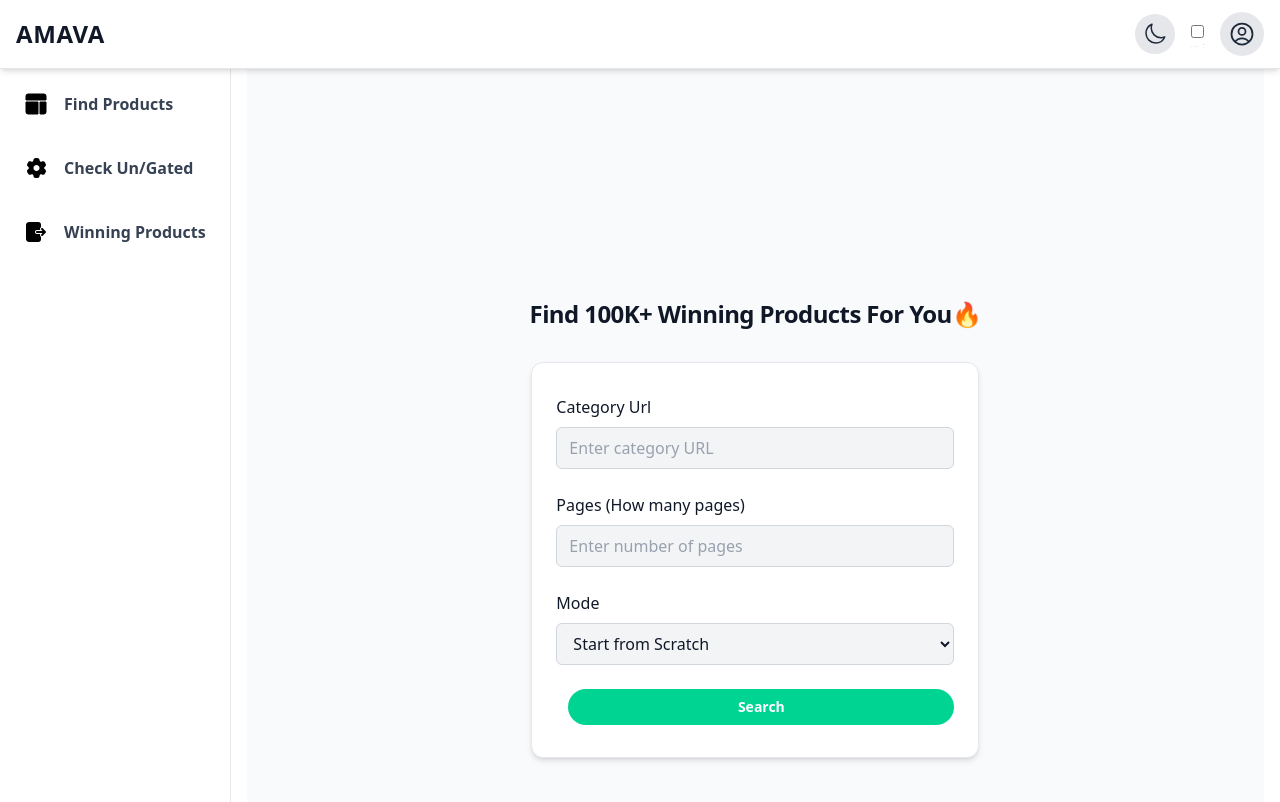
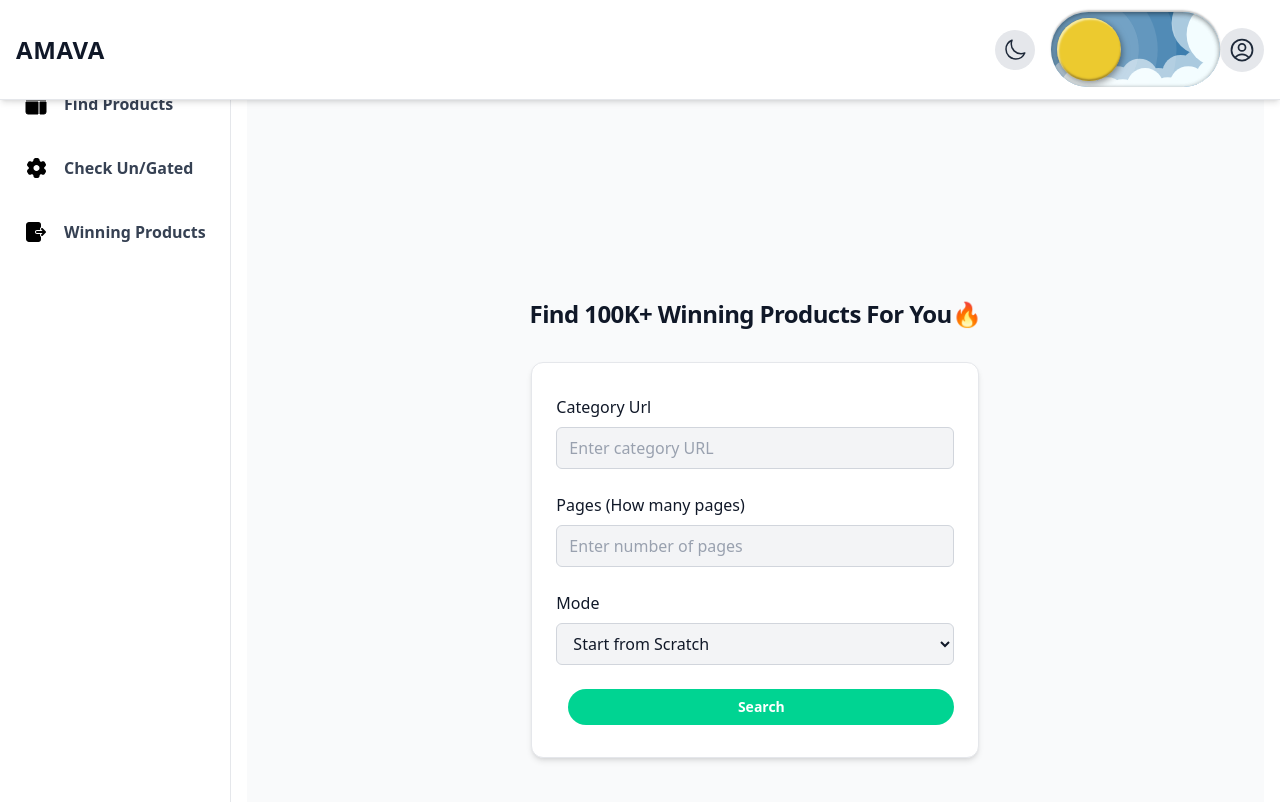
Before and after one commit to Aurabiq-A/AMAVA-Frontend, a React (Vite) app: page / in a window 1280 px wide. Shown: the top 802 px of the page. Built offline with nearby package versions, Linux system fonts and the light colour scheme.

Commit message:
Toggler Chnaged

```diff
--- a/src/App.css
+++ b/src/App.css
@@ -0,0 +1,202 @@
+.theme-switch {
+  --toggle-size: 30px;
+  /* the size is adjusted using font-size,
+     this is not transform scale,
+     so you can choose any size */
+  --container-width: 5.625em;
+  --container-height: 2.5em;
+  --container-radius: 6.25em;
+  /* radius 0 - minecraft mode :) */
+  --container-light-bg: #3D7EAE;
+  --container-night-bg: #1D1F2C;
+  --circle-container-diameter: 3.375em;
+  --sun-moon-diameter: 2.125em;
+  --sun-bg: #ECCA2F;
+  --moon-bg: #C4C9D1;
+  --spot-color: #959DB1;
+  --circle-container-offset: calc((var(--circle-container-diameter) - var(--container-height)) / 2 * -1);
+  --stars-color: #fff;
+  --clouds-color: #F3FDFF;
+  --back-clouds-color: #AACADF;
+  --transition: .5s cubic-bezier(0, -0.02, 0.4, 1.25);
+  --circle-transition: .3s cubic-bezier(0, -0.02, 0.35, 1.17);
+}
+
+.theme-switch, .theme-switch *, .theme-switch *::before, .theme-switch *::after {
+  -webkit-box-sizing: border-box;
+  box-sizing: border-box;
+  margin: 0;
+  padding: 0;
+  font-size: var(--toggle-size);
+}
+
+.theme-switch__container {
+  width: var(--container-width);
+  height: var(--container-height);
+  background-color: var(--container-light-bg);
+  border-radius: var(--container-radius);
+  overflow: hidden;
+  cursor: pointer;
+  -webkit-box-shadow: 0em -0.062em 0.062em rgba(0, 0, 0, 0.25), 0em 0.062em 0.125em rgba(255, 255, 255, 0.94);
+  box-shadow: 0em -0.062em 0.062em rgba(0, 0, 0, 0.25), 0em 0.062em 0.125em rgba(255, 255, 255, 0.94);
+  -webkit-transition: var(--transition);
+  -o-transition: var(--transition);
+  transition: var(--transition);
+  position: relative;
+}
+
+.theme-switch__container::before {
+  content: "";
+  position: absolute;
+  z-index: 1;
+  inset: 0;
+  -webkit-box-shadow: 0em 0.05em 0.187em rgba(0, 0, 0, 0.25) inset, 0em 0.05em 0.187em rgba(0, 0, 0, 0.25) inset;
+  box-shadow: 0em 0.05em 0.187em rgba(0, 0, 0, 0.25) inset, 0em 0.05em 0.187em rgba(0, 0, 0, 0.25) inset;
+  border-radius: var(--container-radius)
+}
+
+.theme-switch__checkbox {
+  display: none;
+}
+
+.theme-switch__circle-container {
+  width: var(--circle-container-diameter);
+  height: var(--circle-container-diameter);
+  background-color: rgba(255, 255, 255, 0.1);
+  position: absolute;
+  left: var(--circle-container-offset);
+  top: var(--circle-container-offset);
+  border-radius: var(--container-radius);
+  -webkit-box-shadow: inset 0 0 0 3.375em rgba(255, 255, 255, 0.1), inset 0 0 0 3.375em rgba(255, 255, 255, 0.1), 0 0 0 0.625em rgba(255, 255, 255, 0.1), 0 0 0 1.25em rgba(255, 255, 255, 0.1);
+  box-shadow: inset 0 0 0 3.375em rgba(255, 255, 255, 0.1), inset 0 0 0 3.375em rgba(255, 255, 255, 0.1), 0 0 0 0.625em rgba(255, 255, 255, 0.1), 0 0 0 1.25em rgba(255, 255, 255, 0.1);
+  display: -webkit-box;
+  display: -ms-flexbox;
+  display: flex;
+  -webkit-transition: var(--circle-transition);
+  -o-transition: var(--circle-transition);
+  transition: var(--circle-transition);
+  pointer-events: none;
+}
+
+.theme-switch__sun-moon-container {
+  pointer-events: auto;
+  position: relative;
+  z-index: 2;
+  width: var(--sun-moon-diameter);
+  height: var(--sun-moon-diameter);
+  margin: auto;
+  border-radius: var(--container-radius);
+  background-color: var(--sun-bg);
+  -webkit-box-shadow: 0.062em 0.062em 0.062em 0em rgba(254, 255, 239, 0.61) inset, 0em -0.062em 0.062em 0em #a1872a inset;
+  box-shadow: 0.062em 0.062em 0.062em 0em rgba(254, 255, 239, 0.61) inset, 0em -0.062em 0.062em 0em #a1872a inset;
+  -webkit-filter: drop-shadow(0.062em 0.125em 0.125em rgba(0, 0, 0, 0.25)) drop-shadow(0em 0.062em 0.125em rgba(0, 0, 0, 0.25));
+  filter: drop-shadow(0.062em 0.125em 0.125em rgba(0, 0, 0, 0.25)) drop-shadow(0em 0.062em 0.125em rgba(0, 0, 0, 0.25));
+  overflow: hidden;
+  -webkit-transition: var(--transition);
+  -o-transition: var(--transition);
+  transition: var(--transition);
+}
+
+.theme-switch__moon {
+  -webkit-transform: translateX(100%);
+  -ms-transform: translateX(100%);
+  transform: translateX(100%);
+  width: 100%;
+  height: 100%;
+  background-color: var(--moon-bg);
+  border-radius: inherit;
+  -webkit-box-shadow: 0.062em 0.062em 0.062em 0em rgba(254, 255, 239, 0.61) inset, 0em -0.062em 0.062em 0em #969696 inset;
+  box-shadow: 0.062em 0.062em 0.062em 0em rgba(254, 255, 239, 0.61) inset, 0em -0.062em 0.062em 0em #969696 inset;
+  -webkit-transition: var(--transition);
+  -o-transition: var(--transition);
+  transition: var(--transition);
+  position: relative;
+}
+
+.theme-switch__spot {
+  position: absolute;
+  top: 0.75em;
+  left: 0.312em;
+  width: 0.75em;
+  height: 0.75em;
+  border-radius: var(--container-radius);
+  background-color: var(--spot-color);
+  -webkit-box-shadow: 0em 0.0312em 0.062em rgba(0, 0, 0, 0.25) inset;
+  box-shadow: 0em 0.0312em 0.062em rgba(0, 0, 0, 0.25) inset;
+}
+
+.theme-switch__spot:nth-of-type(2) {
+  width: 0.375em;
+  height: 0.375em;
+  top: 0.937em;
+  left: 1.375em;
+}
+
+.theme-switch__spot:nth-last-of-type(3) {
+  width: 0.25em;
+  height: 0.25em;
+  top: 0.312em;
+  left: 0.812em;
+}
+
+.theme-switch__clouds {
+  width: 1.25em;
+  height: 1.25em;
+  background-color: var(--clouds-color);
+  border-radius: var(--container-radius);
+  position: absolute;
+  bottom: -0.625em;
+  left: 0.312em;
+  -webkit-box-shadow: 0.937em 0.312em var(--clouds-color), -0.312em -0.312em var(--back-clouds-color), 1.437em 0.375em var(--clouds-color), 0.5em -0.125em var(--back-clouds-color), 2.187em 0 var(--clouds-color), 1.25em -0.062em var(--back-clouds-color), 2.937em 0.312em var(--clouds-color), 2em -0.312em var(--back-clouds-color), 3.625em -0.062em var(--clouds-color), 2.625em 0em var(--back-clouds-color), 4.5em -0.312em var(--clouds-color), 3.375em -0.437em var(--back-clouds-color), 4.625em -1.75em 0 0.437em var(--clouds-color), 4em -0.625em var(--back-clouds-color), 4.125em -2.125em 0 0.437em var(--back-clouds-color);
+  box-shadow: 0.937em 0.312em var(--clouds-color), -0.312em -0.312em var(--back-clouds-color), 1.437em 0.375em var(--clouds-color), 0.5em -0.125em var(--back-clouds-color), 2.187em 0 var(--clouds-color), 1.25em -0.062em var(--back-clouds-color), 2.937em 0.312em var(--clouds-color), 2em -0.312em var(--back-clouds-color), 3.625em -0.062em var(--clouds-color), 2.625em 0em var(--back-clouds-color), 4.5em -0.312em var(--clouds-color), 3.375em -0.437em var(--back-clouds-color), 4.625em -1.75em 0 0.437em var(--clouds-color), 4em -0.625em var(--back-clouds-color), 4.125em -2.125em 0 0.437em var(--back-clouds-color);
+  -webkit-transition: 0.5s cubic-bezier(0, -0.02, 0.4, 1.25);
+  -o-transition: 0.5s cubic-bezier(0, -0.02, 0.4, 1.25);
+  transition: 0.5s cubic-bezier(0, -0.02, 0.4, 1.25);
+}
+
+.theme-switch__stars-container {
+  position: absolute;
+  color: var(--stars-color);
+  top: -100%;
+  left: 0.312em;
+  width: 2.75em;
+  height: auto;
+  -webkit-transition: var(--transition);
+  -o-transition: var(--transition);
+  transition: var(--transition);
+}
+
+/* actions */
+
+.theme-switch__checkbox:checked + .theme-switch__container {
+  background-color: var(--container-night-bg);
+}
+
+.theme-switch__checkbox:checked + .theme-switch__container .theme-switch__circle-container {
+  left: calc(100% - var(--circle-container-offset) - var(--circle-container-diameter));
+}
+
+.theme-switch__checkbox:checked + .theme-switch__container .theme-switch__circle-container:hover {
+  left: calc(100% - var(--circle-container-offset) - var(--circle-container-diameter) - 0.187em)
+}
+
+.theme-switch__circle-container:hover {
+  left: calc(var(--circle-container-offset) + 0.187em);
+}
+
+.theme-switch__checkbox:checked + .theme-switch__container .theme-switch__moon {
+  -webkit-transform: translate(0);
+  -ms-transform: translate(0);
+  transform: translate(0);
+}
+
+.theme-switch__checkbox:checked + .theme-switch__container .theme-switch__clouds {
+  bottom: -4.062em;
+}
+
+.theme-switch__checkbox:checked + .theme-switch__container .theme-switch__stars-container {
+  top: 50%;
+  -webkit-transform: translateY(-50%);
+  -ms-transform: translateY(-50%);
+  transform: translateY(-50%);
+}
--- a/src/App.tsx
+++ b/src/App.tsx
@@ -3,6 +3,7 @@
 import Header from "./components/Header";
 import Sidebar from "./components/Sidebar";
 import Home from "./pages/Home";
+import "App.css"; // Ensure you have your CSS file imported
 
 function AppContent() {
   const { darkMode } = useTheme();
```
